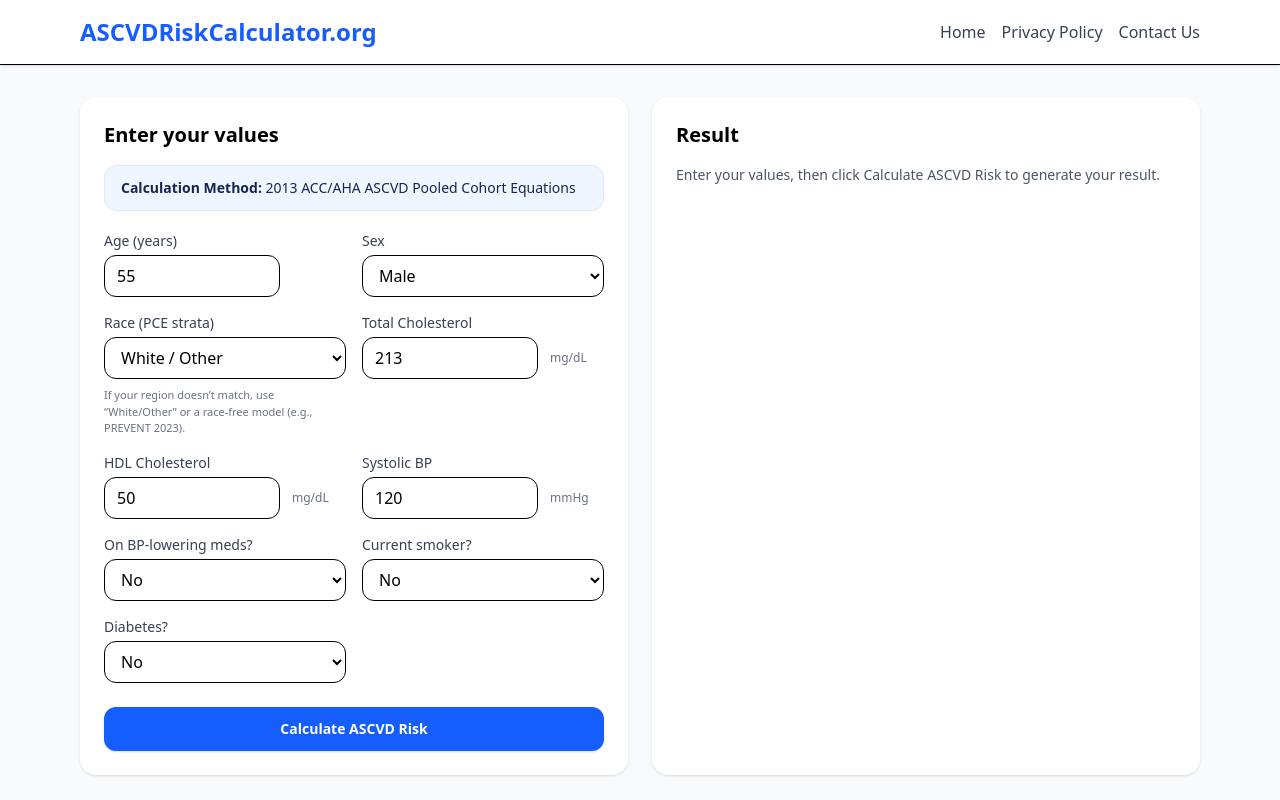
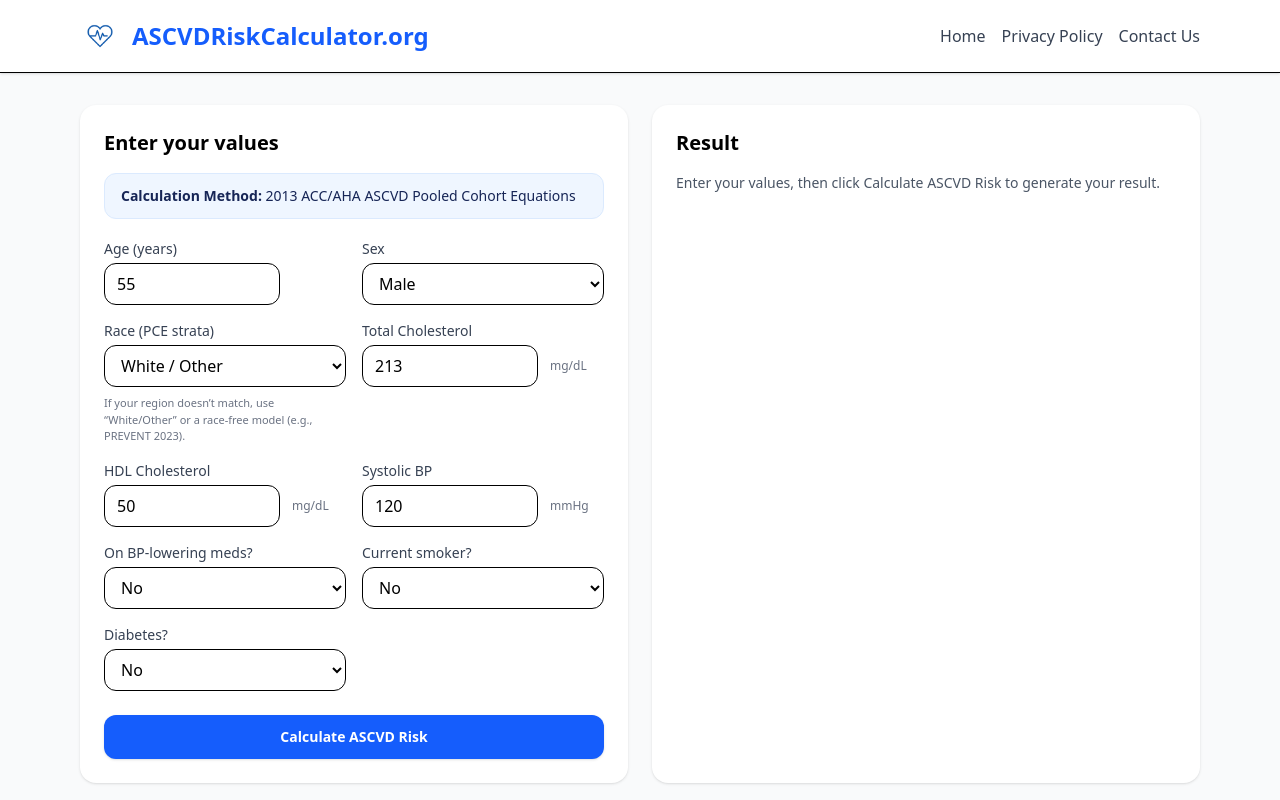
Before and after one commit to pasanpiyumantha98/AscvdCalculator, a React (Vite) app: page / in a window 1280 px wide. Shown: the top 800 px of the page. Built offline with nearby package versions, Linux system fonts and the light colour scheme.

Commit message:
Update header.jsx

```diff
--- a/src/assets/components/header.jsx
+++ b/src/assets/components/header.jsx
@@ -1,14 +1,18 @@
 import React from "react";
 import { Link } from "react-router-dom";
+import logo from "../logo.png";
 
 function Header() {
   return (
     <header className="border-b bg-white shadow-sm">
       <div className="max-w-6xl mx-auto px-4 py-4 flex flex-col sm:flex-row sm:justify-between sm:items-center gap-3">
         {/* Logo / Title */}
-        <h1 className="text-xl sm:text-2xl font-bold text-blue-600 text-center sm:text-left">
-          ASCVDRiskCalculator.org
-        </h1>
+        <Link to="/" className="flex items-center justify-center gap-3 sm:justify-start">
+          <img src={logo} alt="ASCVDRiskCalculator.org logo" className="h-10 w-10 object-contain" />
+          <h1 className="text-xl sm:text-2xl font-bold text-blue-600 text-center sm:text-left">
+            ASCVDRiskCalculator.org
+          </h1>
+        </Link>
 
         {/* Navigation Buttons */}
         <nav className="flex justify-center sm:justify-end flex-wrap gap-4">
```
